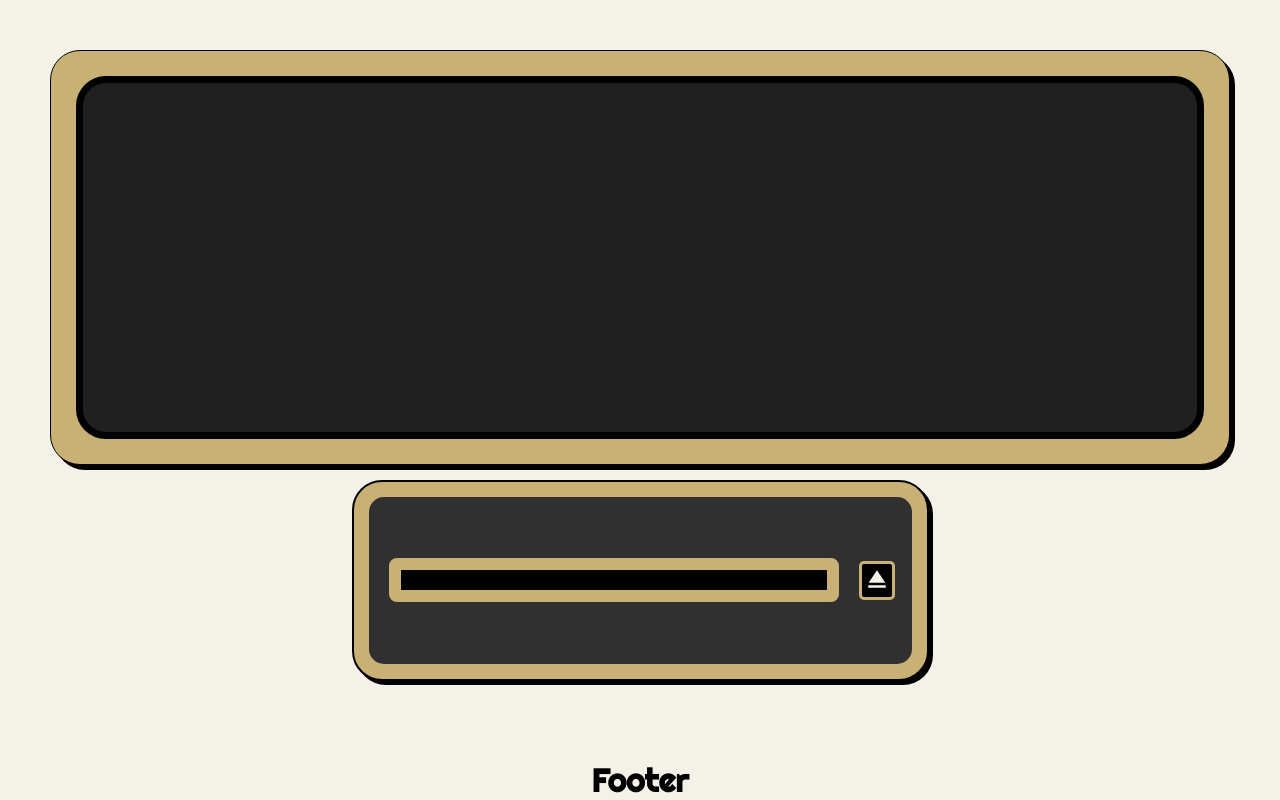
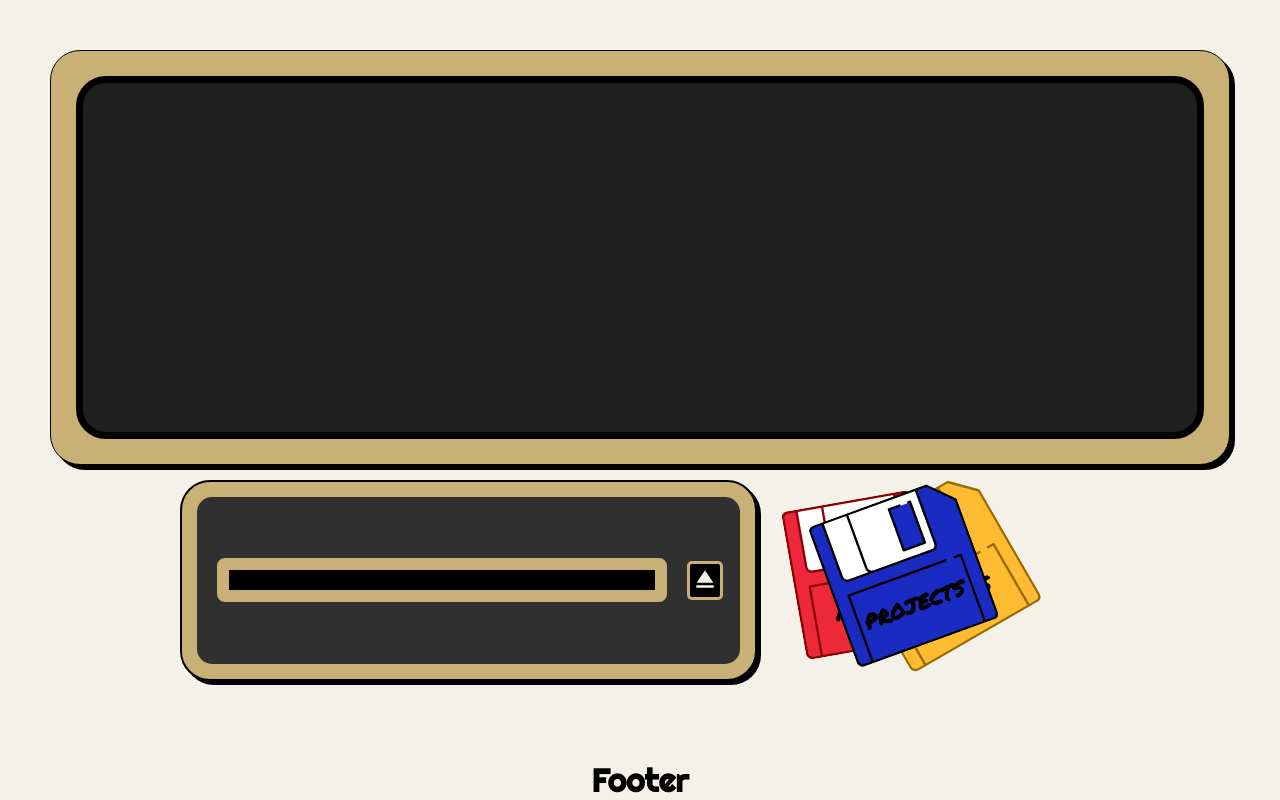
Before and after one commit to williamfwheeler/personal-site, a React (Create React App) app: page / in a window 1280 px wide. Shown: the part 900-1700 px from the top of the page. Built offline with nearby package versions, Linux system fonts and the light colour scheme; a web font is replaced by a local one.

Commit message:
Add floppy select next to terminal DiskDrive

```diff
--- a/src/components/Hero.js
+++ b/src/components/Hero.js
@@ -1,6 +1,5 @@
 import React from "react";
 import './hero.css';
-import stripeIllustration from '../assets/stripeIllustration.svg';
 import Floppy from "./Floppy";
 
 function Hero({floppyClick,screenClick}) {
--- a/src/components/Terminal.js
+++ b/src/components/Terminal.js
@@ -14,6 +14,18 @@ function Terminal({screenClick,ejectClick,floppyClick}) {
       setScrollClass('afterScroll');
     } else {
         setScrollClass('beforeScroll');
+    }
+  }
+
+  const [floppyArrayClicked, setFloppyArrayClicked] = useState("");
+
+  const handleFloppyClick = () => {
+    // add class to splay out click options
+    if (floppyArrayClicked==="arrayClicked") {
+      setFloppyArrayClicked("")
+    }
+    else {
+      setFloppyArrayClicked("arrayClicked");
     }
   }
 
@@ -44,7 +56,13 @@ function Terminal({screenClick,ejectClick,floppyClick}) {
           </div>
         </div>
         <div className='terminalHardware'>
-          <div className='mug'></div>
+          <div className='mug'>
+            <div className='mugDiskContainer'>
+                <Floppy floppyName={"floppy1"} labelInfo={"ABOUT"} xPercent={"24%"} optionClick={floppyClick}/>
+                <Floppy floppyName={"floppy2"} labelInfo={"SKILLS"} xPercent={"24%"} optionClick={floppyClick}/>
+                <Floppy floppyName={"floppy3"} labelInfo={"PROJECTS"} xPercent={"14%"} optionClick={floppyClick}/>
+            </div>
+          </div>
           <div className='diskDrive'>
             <div className='driveInset'>
               <div className='topDrive'>
@@ -62,6 +80,12 @@ function Terminal({screenClick,ejectClick,floppyClick}) {
               </div>
             </div>
           </div>
+          <button id='floppyArrayButton' onClick={handleFloppyClick}>
+            X
+                <Floppy floppyName={`floppy1 ${floppyArrayClicked}`} labelInfo={"ABOUT"} xPercent={"24%"} optionClick={floppyClick}/>
+                <Floppy floppyName={`floppy2 ${floppyArrayClicked}`} labelInfo={"SKILLS"} xPercent={"24%"} optionClick={floppyClick}/>
+                <Floppy floppyName={`floppy3 ${floppyArrayClicked}`} labelInfo={"PROJECTS"} xPercent={"14%"} optionClick={floppyClick}/>
+            </button>
           {/* <div className='diskArray'>
             <Floppy floppyName={"floppy1a noHover"} labelInfo={"ABOUT"} xPercent={"24%"} optionClick={floppyClick}/>
             <Floppy floppyName={"floppy2a noHover"} labelInfo={"SKILLS"} xPercent={"24%"} optionClick={floppyClick}/>
--- a/src/components/floppy.css
+++ b/src/components/floppy.css
@@ -55,7 +55,7 @@ button.floppy {
     fill: var(--floppyDarkRed);
 } */
 
-@media (max-width:1500px) {
+@media (max-width:1600px) {
     .floppy {
         width: 150px;
     }
--- a/src/components/terminal.css
+++ b/src/components/terminal.css
@@ -128,7 +128,6 @@
 
 .mug {
     flex: 1.1;
-    /* background-color: black; */
 }
 
 .diskArray {
@@ -214,6 +213,55 @@ button.ejectButton.middle{
     border-radius: 5px;
 }
 
+/* FLOPPY BUTTON */
+#floppyArrayButton {
+    flex: 0.3;
+    display: none;
+    background-color: transparent;
+    /* border: pink 2px dashed; */
+    border: none;
+    margin: 0px;
+    position: relative;
+    color: var(--offWhite);
+    font-size: 5rem;
+    font-weight: 900;
+}
+#floppyArrayButton > .floppy {
+    pointer-events: none;
+    position: absolute;
+    top: 15%;
+    bottom: 30%;
+    right: 30%;
+    left: 15%;
+    transform: rotate(-30deg);
+}
+
+#floppyArrayButton > :nth-child(1) {
+    transform: rotate(-20deg);
+    right: 20%;
+    left: 5%;
+}
+
+#floppyArrayButton > :nth-child(2) {
+    transform: rotate(-40deg);
+    right: 40%;
+    left: 25%;
+}
+
+#floppyArrayButton > .floppy.arrayClicked{
+    top: -550px;
+    pointer-events: all;
+}
+
+#floppyArrayButton > :nth-child(1).arrayClicked {
+    left: -200px;
+    top: 0px;
+}
+
+#floppyArrayButton > :nth-child(2).arrayClicked {
+    top: -400px;
+    left: -150px;
+}
 
 
 /* FLOPPY ARRAY */
@@ -288,6 +336,10 @@ button.ejectButton.middle{
         display: flex;
         flex-direction: row;
         justify-content:center;
+    }
+
+    #floppyArrayButton {
+        display: block;
     }
 
     .diskDrive {
```
